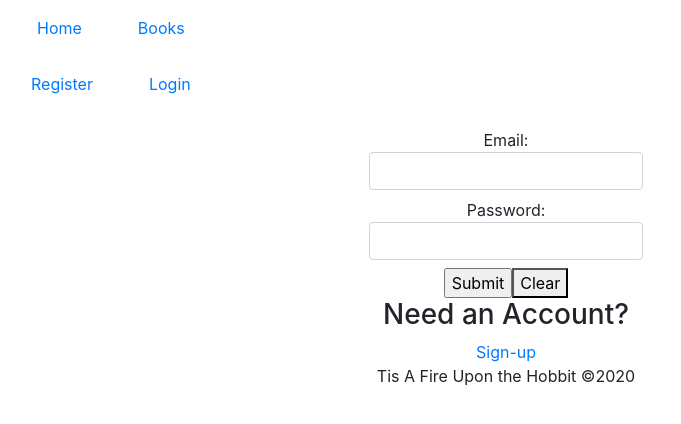
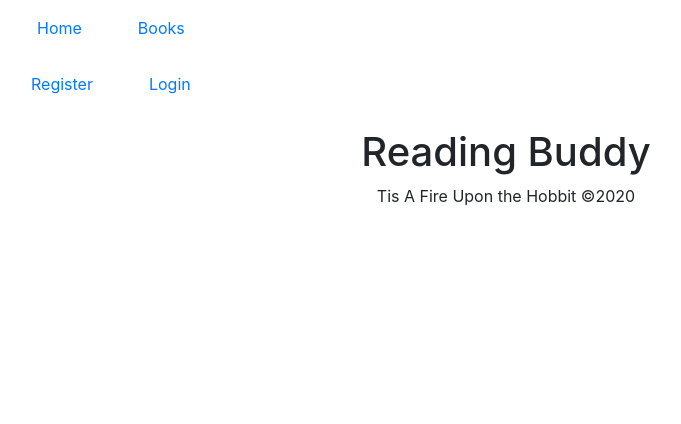
Before and after one commit to smcleod86/Frontend-Reading-Buddy, a React (Create React App) app: page / in a window 1280 px wide. Before the commit this address led to /login. Shown: the top 424 px of the page, without its empty margins (134-815 px from the left). Built offline with nearby package versions, Linux system fonts and the light colour scheme; the HTML template or start-up script is replaced by a standard one.

Commit message:
still debugging profile components

```diff
--- a/src/App.js
+++ b/src/App.js
@@ -82,7 +82,7 @@ function App() {
           <PrivateRoute path='/profile/reviews' component = {Profile, ProfileReviews} user={currentUser} />
           <PrivateRoute path='/profile/haveread' component = {Profile, ProfileHaveRead} user={currentUser} />
           <PrivateRoute path='/profile/wishlist' component = {Profile, ProfileWishlist} user={currentUser} />
-          <PrivateRoute path='/' exact component={Home} />
+          <Route path='/' exact component={Home} />
         </Switch>
       </Router>
       <Footer />
```
